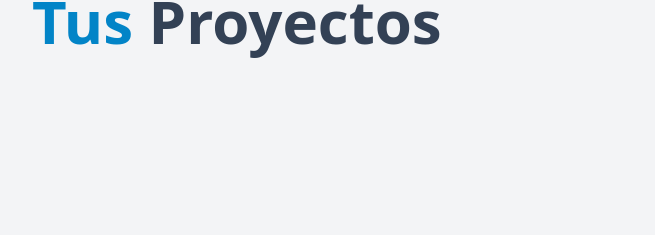
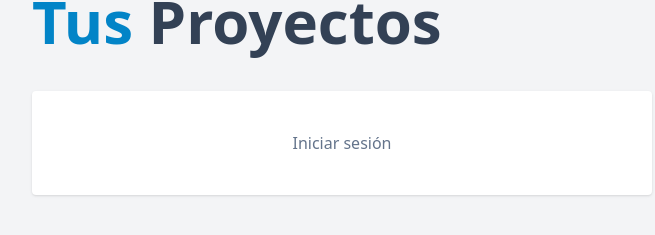
Before and after one commit to yefercode25/uptask-docker, a React (Vite) app in the folder frontend/: page /confirmar/1 in a window 1280 px wide. Shown: the part 169-404 px from the top of the page, without its empty margins (298-953 px from the left). Built offline with nearby package versions, Linux system fonts and the light colour scheme; no server answers.

Commit message:
Implementada la confirmación de la cuenta

```diff
--- a/frontend/src/pages/ConfirmarCuenta.tsx
+++ b/frontend/src/pages/ConfirmarCuenta.tsx
@@ -1,10 +1,40 @@
+import { useEffect, useState } from 'react';
+import { useParams, Link } from 'react-router-dom';
+import { ApiService } from '../services/ApiService';
+import Alerta from '../components/Alerta';
+
 const ConfirmarCuenta = () => {
+  const { token } = useParams();
+  const [alerta, setAlerta] = useState({ msg: '', error: false });
+
+  useEffect(() => {
+    const confirmarCuenta = async () => {
+      try {
+        const { data } = await ApiService.get(`/usuarios/confirmar/${token}`);
+        setAlerta({ msg: data.msg, error: false });
+      } catch (error: any) {
+        setAlerta({ msg: error.response.data.msg, error: true });
+      }
+    }
+
+    confirmarCuenta();
+  }, []);
+
   return (
     <>
       <h1 className="text-sky-600 font-black text-6xl capitalize">
         Confirma tu cuenta y comienza a crear tus {''}
         <span className="text-slate-700">proyectos</span>
       </h1>
+      <div className="bg-white mt-10 p-5 rounded shadow">
+        {alerta.msg && <Alerta {...alerta} />}
+        <Link
+          to="/"
+          className="block text-center my-5 text-slate-500 hover:text-slate-700"
+        >
+          Iniciar sesión
+        </Link>
+      </div>
     </>
   )
 }
```
